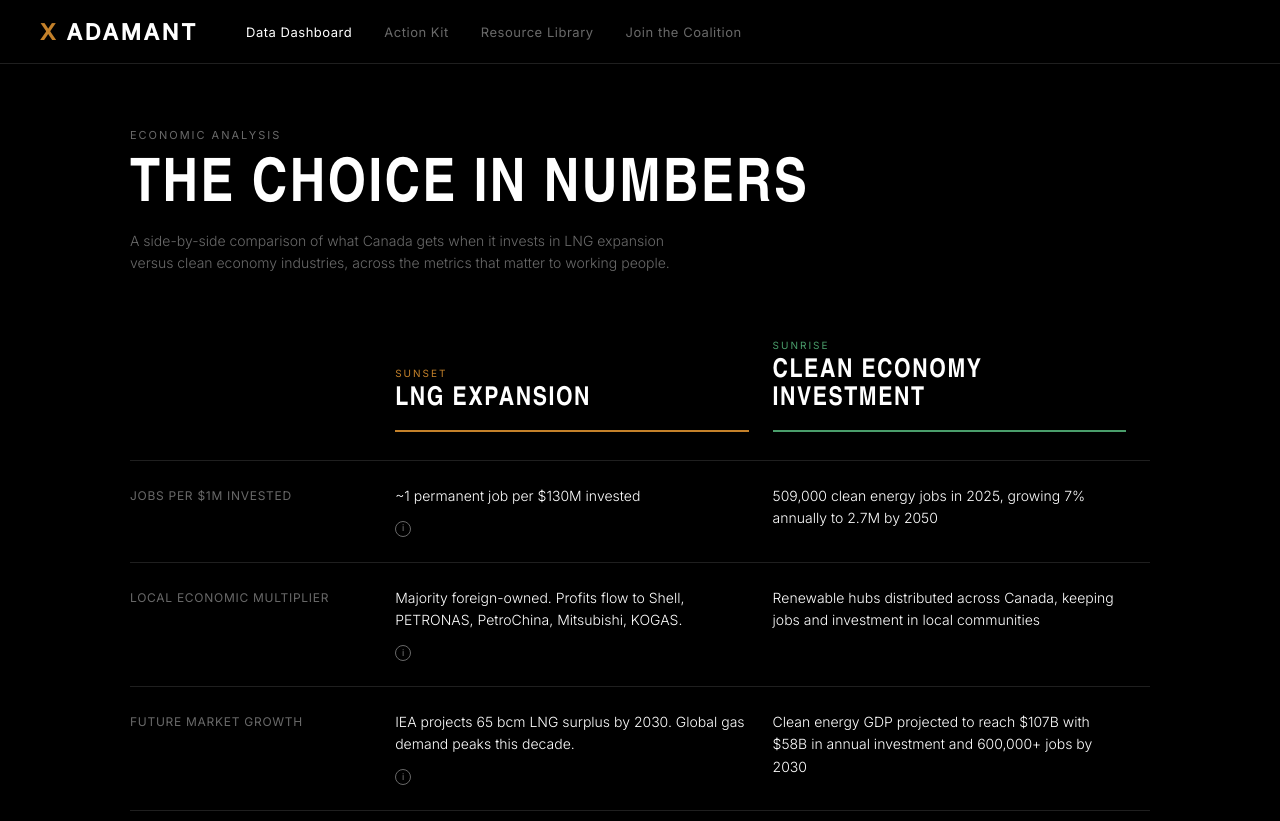
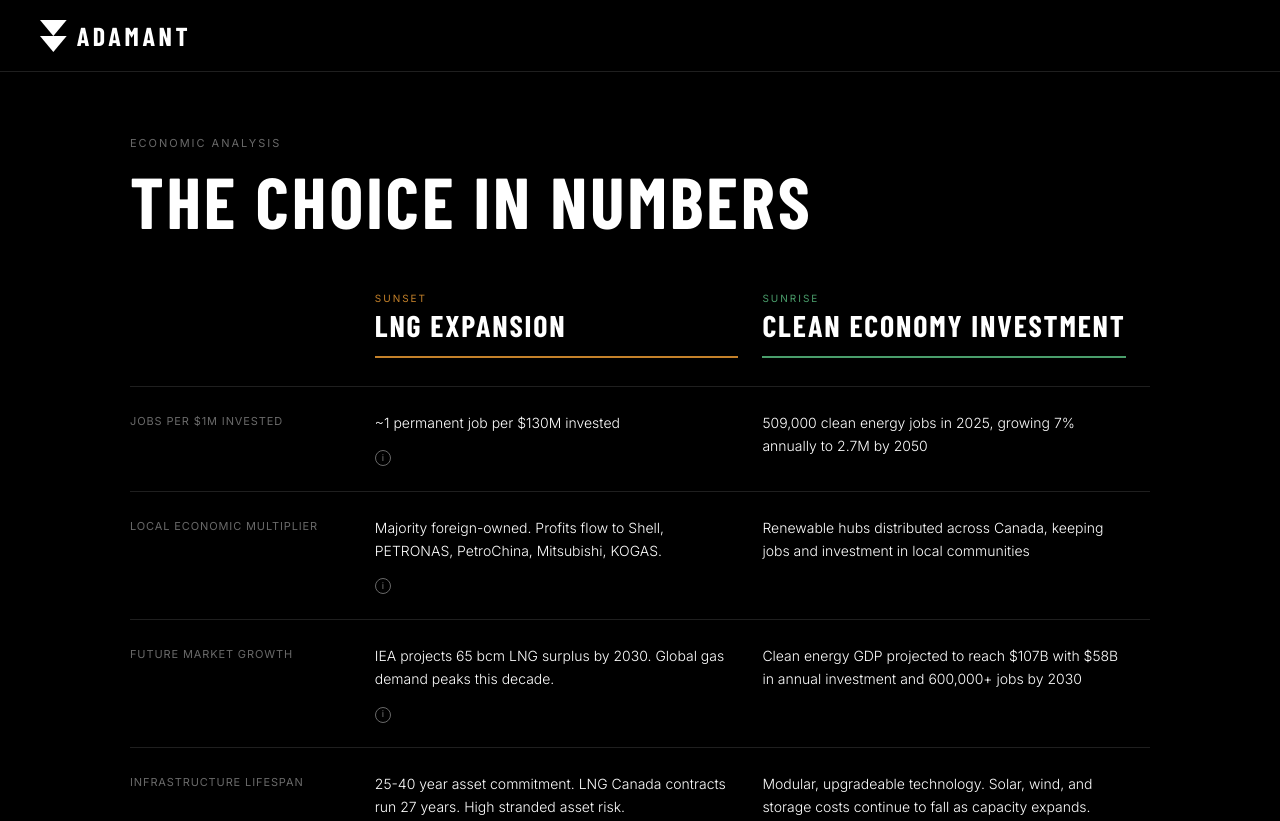
Before and after one commit to shaneisadamant/adamant-comparison-dashboard, a plain HTML site: page index.html in a window 1280 px wide. Shown: the top 821 px of the page. Drawn offline with nearby package versions, Linux system fonts and the light colour scheme; a web font is replaced by a local one.

Commit message:
Update index.html

```diff
--- a/index.html
+++ b/index.html
@@ -6,7 +6,7 @@
   <title>Adamant | Data Dashboard</title>
   <link rel="preconnect" href="https://fonts.googleapis.com" />
   <link rel="preconnect" href="https://fonts.gstatic.com" crossorigin />
-  <link href="https://fonts.googleapis.com/css2?family=Inter:wght@300;400;500&display=swap" rel="stylesheet" />
+  <link href="https://fonts.googleapis.com/css2?family=Inter:wght@300;400;500&family=Barlow+Condensed:wght@700;800&display=swap" rel="stylesheet" />
   <style>
     :root {
       --black: #000000;
@@ -15,13 +15,10 @@
       --sunset: #C4812A;
       --sunrise: #4A9E6B;
       --border: rgba(105, 105, 105, 0.3);
+      --headline-font: 'Barlow Condensed', 'Arial Narrow', Arial, sans-serif;
     }
 
-    * {
-      margin: 0;
-      padding: 0;
-      box-sizing: border-box;
-    }
+    * { margin: 0; padding: 0; box-sizing: border-box; }
 
     body {
       background: var(--black);
@@ -31,51 +28,37 @@
       min-height: 100vh;
     }
 
-    /* NAV */
     nav {
       display: flex;
       align-items: center;
       padding: 0 40px;
-      height: 64px;
+      height: 72px;
       border-bottom: 1px solid var(--border);
-      gap: 48px;
     }
 
     .nav-logo {
-      font-size: 22px;
-      font-weight: 700;
-      letter-spacing: 0.12em;
-      text-transform: uppercase;
-      color: var(--white);
+      display: flex;
+      align-items: center;
+      gap: 10px;
       text-decoration: none;
+    }
+
+    .nav-logo svg {
+      height: 32px;
+      width: auto;
       flex-shrink: 0;
     }
 
-    .nav-logo span {
-      color: var(--sunset);
+    .nav-logo-text {
+      font-family: var(--headline-font);
+      font-size: 26px;
+      font-weight: 800;
+      letter-spacing: 0.14em;
+      text-transform: uppercase;
+      color: var(--white);
+      line-height: 1;
     }
 
-    .nav-links {
-      display: flex;
-      gap: 32px;
-      list-style: none;
-    }
-
-    .nav-links a {
-      color: var(--grey);
-      text-decoration: none;
-      font-size: 13px;
-      font-weight: 400;
-      letter-spacing: 0.04em;
-      transition: color 0.2s;
-    }
-
-    .nav-links a:hover,
-    .nav-links a.active {
-      color: var(--white);
-    }
-
-    /* PAGE */
     .page {
       max-width: 1100px;
       margin: 0 auto;
@@ -87,59 +70,41 @@
       letter-spacing: 0.18em;
       text-transform: uppercase;
       color: var(--grey);
-      margin-bottom: 16px;
+      margin-bottom: 14px;
     }
 
     .page-title {
-      font-family: 'Arial Narrow', 'Arial', sans-serif;
-      font-size: clamp(36px, 5vw, 60px);
-      font-weight: 700;
+      font-family: var(--headline-font);
+      font-size: clamp(40px, 6vw, 72px);
+      font-weight: 800;
       letter-spacing: 0.04em;
       text-transform: uppercase;
       line-height: 1;
-      margin-bottom: 12px;
+      margin-bottom: 56px;
     }
 
-    .page-subtitle {
-      color: var(--grey);
-      font-size: 14px;
-      font-weight: 300;
-      max-width: 560px;
-      line-height: 1.6;
-      margin-bottom: 64px;
-    }
-
-    /* TABLE WRAPPER for horizontal scroll on mobile */
     .table-wrapper {
       overflow-x: auto;
       -webkit-overflow-scrolling: touch;
     }
 
-    /* DASHBOARD TABLE */
     table {
       width: 100%;
       border-collapse: collapse;
       min-width: 640px;
     }
 
-    /* COLUMN HEADERS */
     thead tr th {
       padding: 0 0 28px;
       text-align: left;
       vertical-align: bottom;
     }
 
-    th.metric-col {
-      width: 26%;
-      padding-right: 24px;
-    }
+    th.metric-col { width: 24%; padding-right: 24px; }
+    th.scenario-col { width: 38%; padding-right: 24px; }
 
-    th.scenario-col {
-      width: 37%;
-      padding-right: 24px;
-    }
-
-    .col-header-label {
+    .col-header-sublabel {
+      font-family: 'Inter', sans-serif;
       font-size: 10px;
       letter-spacing: 0.2em;
       text-transform: uppercase;
@@ -149,41 +114,35 @@
     }
 
     .col-header-name {
-      font-family: 'Arial Narrow', 'Arial', sans-serif;
-      font-size: clamp(18px, 2.5vw, 26px);
-      font-weight: 700;
+      font-family: var(--headline-font);
+      font-size: clamp(20px, 2.8vw, 30px);
+      font-weight: 800;
       letter-spacing: 0.06em;
       text-transform: uppercase;
-      line-height: 1.1;
+      line-height: 1.05;
       display: block;
     }
 
     .col-header-divider {
       height: 2px;
-      margin-top: 16px;
+      margin-top: 14px;
       border: none;
     }
 
-    /* ROWS */
     tbody tr {
       border-top: 1px solid var(--border);
       transition: background 0.15s;
     }
 
-    tbody tr:hover {
-      background: rgba(255,255,255,0.025);
-    }
+    tbody tr:hover { background: rgba(255,255,255,0.025); }
 
-    tbody td {
-      padding: 24px 0;
-      vertical-align: top;
-    }
+    tbody td { padding: 24px 0; vertical-align: top; }
 
     td.metric-label {
       color: var(--grey);
-      font-size: 12px;
+      font-size: 11px;
       font-weight: 400;
-      letter-spacing: 0.06em;
+      letter-spacing: 0.08em;
       text-transform: uppercase;
       padding-right: 24px;
       padding-top: 26px;
@@ -193,16 +152,15 @@
     td.metric-value {
       font-size: 14px;
       font-weight: 300;
-      line-height: 1.6;
+      line-height: 1.65;
       padding-right: 24px;
       color: var(--white);
     }
 
-    /* SOURCE TOOLTIP */
     .source-wrapper {
       position: relative;
       display: inline-block;
-      margin-top: 8px;
+      margin-top: 10px;
     }
 
     .source-icon {
@@ -219,13 +177,9 @@
       cursor: pointer;
       transition: border-color 0.2s, color 0.2s;
       font-style: normal;
-      text-decoration: none;
     }
 
-    .source-icon:hover {
-      border-color: var(--white);
-      color: var(--white);
-    }
+    .source-icon:hover { border-color: var(--white); color: var(--white); }
 
     .tooltip {
       display: none;
@@ -251,11 +205,8 @@
       word-break: break-all;
     }
 
-    .source-wrapper:hover .tooltip {
-      display: block;
-    }
+    .source-wrapper:hover .tooltip { display: block; }
 
-    /* FOOTER */
     .dashboard-footer {
       margin-top: 80px;
       padding-top: 32px;
@@ -265,12 +216,8 @@
       line-height: 1.7;
     }
 
-    .dashboard-footer a {
-      color: var(--grey);
-      text-decoration: underline;
-    }
+    .dashboard-footer a { color: var(--grey); text-decoration: underline; }
 
-    /* LOADING STATE */
     .loading {
       color: var(--grey);
       font-size: 13px;
@@ -278,40 +225,27 @@
       text-align: center;
     }
 
-    /* MOBILE NAV */
     @media (max-width: 640px) {
-      nav {
-        padding: 0 20px;
-        gap: 24px;
-        overflow-x: auto;
-      }
-      .nav-links {
-        gap: 20px;
-      }
-      .page {
-        padding: 40px 20px 80px;
-      }
+      nav { padding: 0 20px; }
+      .page { padding: 40px 20px 80px; }
     }
   </style>
 </head>
 <body>
 
   <nav>
-    <a class="nav-logo" href="#"><span>X</span> Adamant</a>
-    <ul class="nav-links">
-      <li><a href="#" class="active">Data Dashboard</a></li>
-      <li><a href="#">Action Kit</a></li>
-      <li><a href="#">Resource Library</a></li>
-      <li><a href="#">Join the Coalition</a></li>
-    </ul>
+    <a class="nav-logo" href="https://weareadamant.ca">
+      <svg viewBox="0 0 40 48" fill="none" xmlns="http://www.w3.org/2000/svg">
+        <polygon points="0,0 40,0 20,24" fill="#ffffff"/>
+        <polygon points="0,24 40,24 20,48" fill="#ffffff"/>
+      </svg>
+      <span class="nav-logo-text">Adamant</span>
+    </a>
   </nav>
 
   <div class="page">
     <p class="page-label">Economic Analysis</p>
     <h1 class="page-title">The Choice in Numbers</h1>
-    <p class="page-subtitle">
-      A side-by-side comparison of what Canada gets when it invests in LNG expansion versus clean economy industries, across the metrics that matter to working people.
-    </p>
 
     <div class="table-wrapper">
       <div class="loading" id="loading">Loading data...</div>
@@ -337,22 +271,19 @@
     function renderDashboard(data) {
       const { scenarios, metrics } = data;
 
-      // --- THEAD ---
       const thead = document.getElementById('table-head');
       const headerRow = document.createElement('tr');
 
-      // Empty metric column header
       const metricTh = document.createElement('th');
       metricTh.className = 'metric-col';
       headerRow.appendChild(metricTh);
 
-      // Scenario column headers
       scenarios.forEach(scenario => {
         const th = document.createElement('th');
         th.className = 'scenario-col';
 
         const sublabel = document.createElement('span');
-        sublabel.className = 'col-header-label';
+        sublabel.className = 'col-header-sublabel';
         sublabel.style.color = scenario.accent;
         sublabel.textContent = scenario.sublabel;
 
@@ -372,19 +303,16 @@
 
       thead.appendChild(headerRow);
 
-      // --- TBODY ---
       const tbody = document.getElementById('table-body');
 
       metrics.forEach(metric => {
         const row = document.createElement('tr');
 
-        // Metric label cell
         const labelTd = document.createElement('td');
         labelTd.className = 'metric-label';
         labelTd.textContent = metric.label;
         row.appendChild(labelTd);
 
-        // Value cells
         scenarios.forEach(scenario => {
           const td = document.createElement('td');
           td.className = 'metric-value';
@@ -393,7 +321,6 @@
           valueText.textContent = metric.values[scenario.id] || '';
           td.appendChild(valueText);
 
-          // Source tooltip (only on first scenario column)
           if (scenario === scenarios[0] && metric.source) {
             const wrapper = document.createElement('div');
             wrapper.className = 'source-wrapper';
@@ -426,7 +353,6 @@
         tbody.appendChild(row);
       });
 
-      // Show table
       document.getElementById('loading').style.display = 'none';
       document.getElementById('dashboard-table').style.display = 'table';
     }
```
